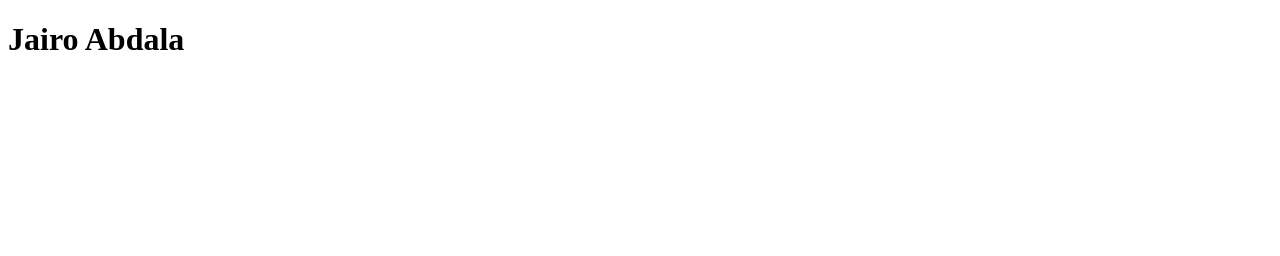
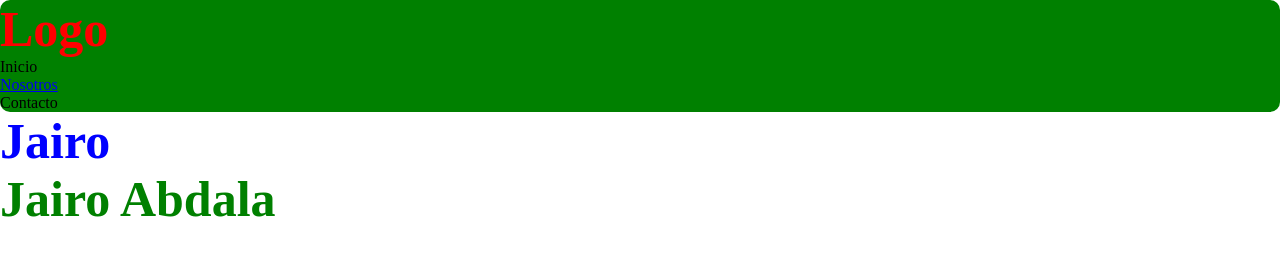
Before and after one commit to jabdalac/frontend-repo-silabuz, a plain HTML site: page index.html in a window 1280 px wide. Drawn offline with Linux system fonts and the light colour scheme.

Commit message:
Adding styles

```diff
--- a/index.html
+++ b/index.html
@@ -4,9 +4,19 @@
     <meta charset="UTF-8" />
     <meta http-equiv="X-UA-Compatible" content="IE=edge" />
     <meta name="viewport" content="width=device-width, initial-scale=1.0" />
+    <link rel="stylesheet" href="./main.css">
     <title>Frontend Bootcamp</title>
   </head>
   <body>
-    <h1>Jairo Abdala</h1>
+    <header>
+        <h2>Logo</h2>
+        <ul>
+            <li>Inicio</li>
+            <li> <a href="./nosotros.html">Nosotros </a></li>
+            <li>Contacto</li>
+        </ul>
+    </header>
+    <h2 class="titulo-body">Jairo</h2>
+    <h2 id="titulo-section">Jairo Abdala</h2>
   </body>
 </html>
--- /dev/null
+++ b/main.css
@@ -0,0 +1,23 @@
+
+* {
+    margin: 0;
+    padding: 0;
+}
+
+h2 {
+    color: red;
+    font-size: 50px;
+}
+
+header {
+    background-color: green;
+    border-radius: 10px;
+}
+
+.titulo-body{
+    color: blue
+}
+
+#titulo-section{
+    color: green
+}
```
Also changed, not shown: nosotros.html (added, +12 -0 lines).
